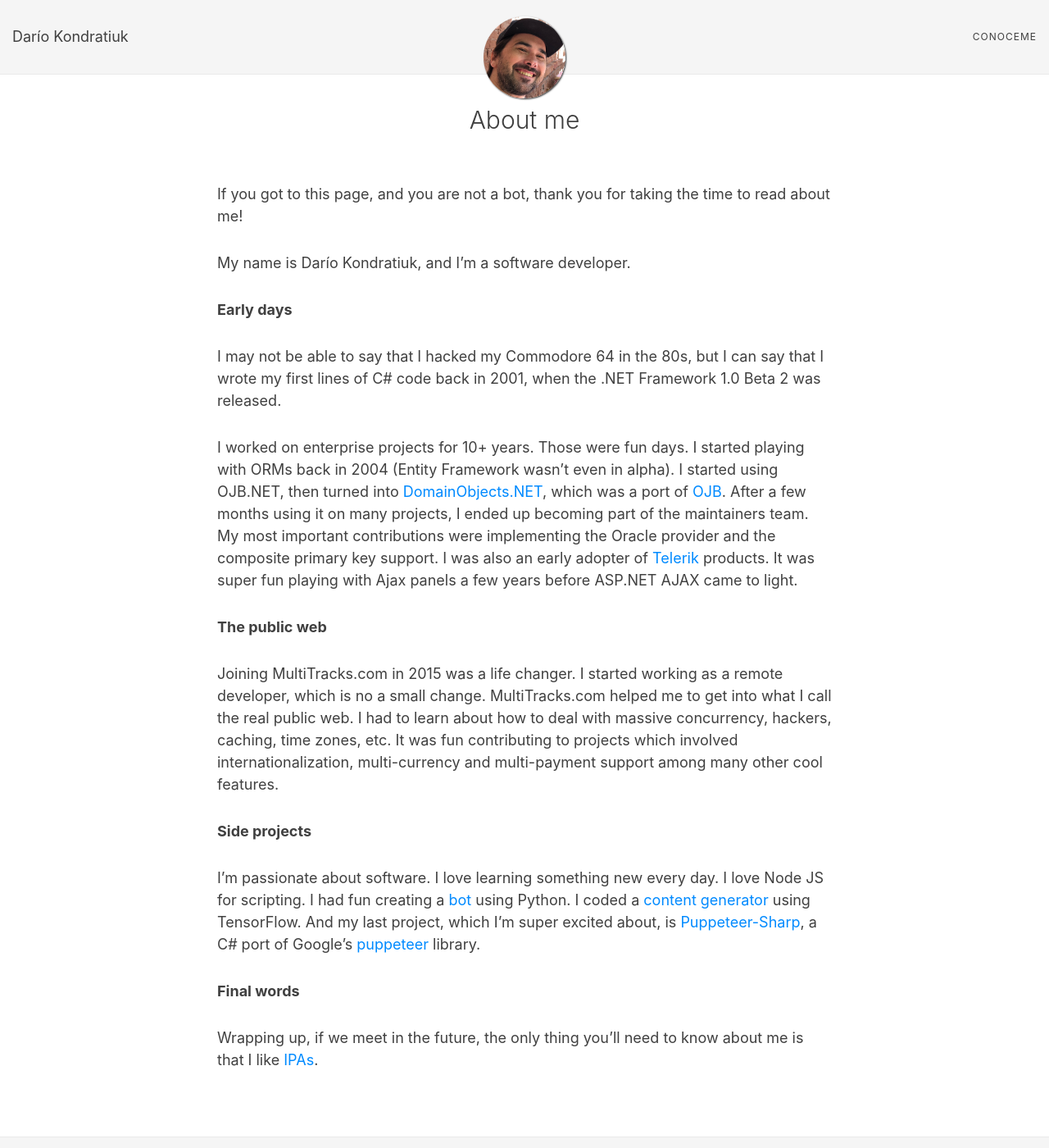
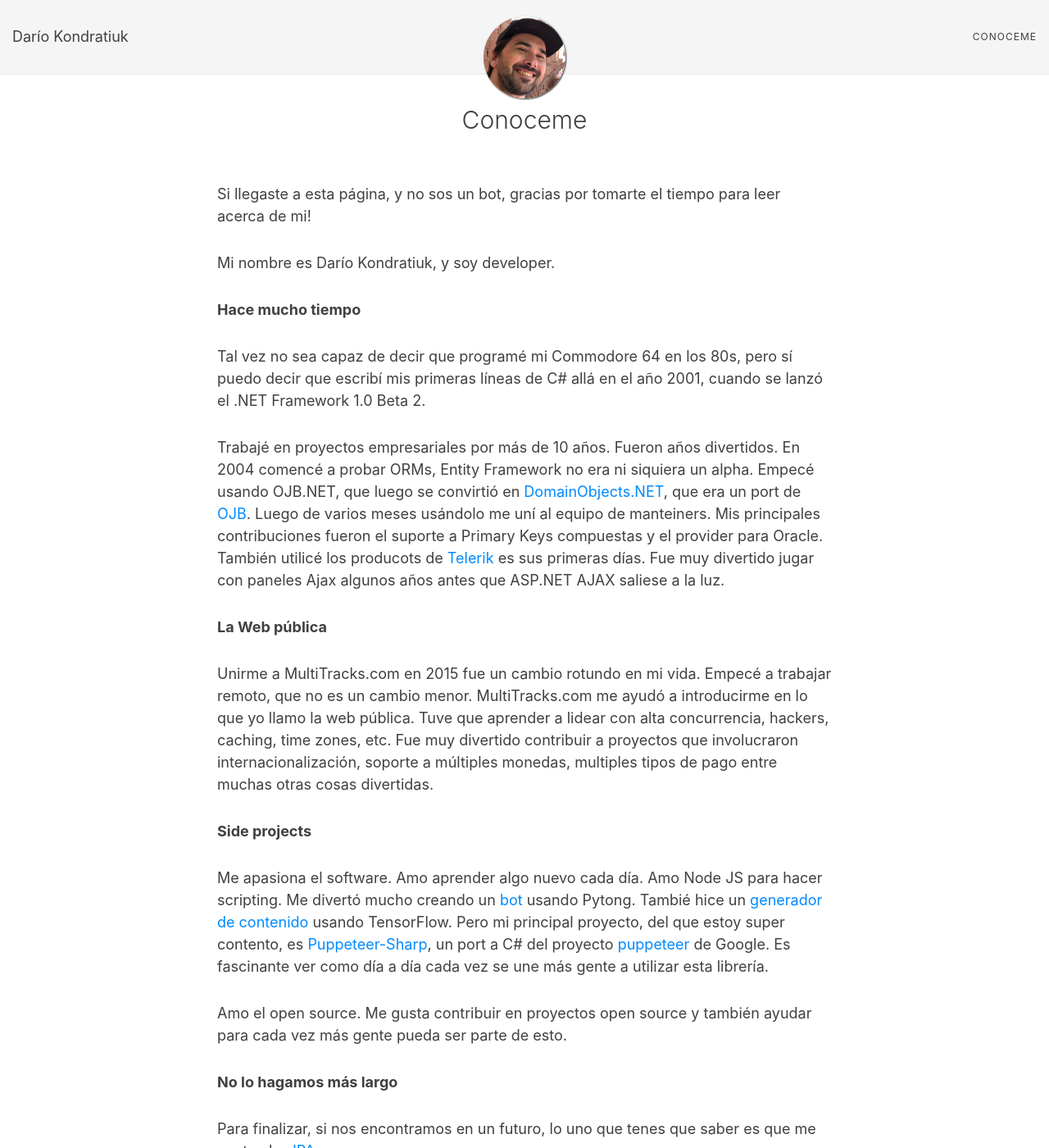
Before and after one commit to kblok/es, a Jekyll site: the page built from aboutme.md, in a window 1280 px wide and 1400 px high. Shown: the whole window at 82% size. Built offline with Jekyll 4.4.1, drawn with Linux system fonts in a browser that asks for light colours; nearby versions of some CDN libraries; some of the changed text lies outside the part shown.

Commit message:
About me

```diff
--- a/aboutme.md
+++ b/aboutme.md
@@ -1,26 +1,30 @@
 ---
 layout: page
-title: About me
+title: Conoceme
 ---
 
-If you got to this page, and you are not a bot, thank you for taking the time to read about me!
+Si llegaste a esta página, y no sos un bot, gracias por tomarte el tiempo para leer acerca de mi!
 
-My name is Darío Kondratiuk, and I’m a software developer.
+Mi nombre es Darío Kondratiuk, y soy developer.
 
-**Early days**
+**Hace mucho tiempo**
 
-I may not be able to say that I hacked my Commodore 64 in the 80s, but I can say that I wrote my first lines of C# code back in 2001, when the .NET Framework 1.0 Beta 2 was released.
+Tal vez no sea capaz de decir que programé mi Commodore 64 en los 80s, pero sí puedo decir que escribí mis primeras líneas de C# allá en el año 2001, cuando se lanzó el .NET Framework 1.0 Beta 2.
 
-I worked on enterprise projects for 10+ years. Those were fun days. I started playing with ORMs back in 2004 (Entity Framework wasn't even in alpha). I started using OJB.NET, then turned into [DomainObjects.NET](https://sourceforge.net/projects/domainobjects/), which was a port of [OJB](https://db.apache.org/ojb/). After a few months using it on many projects, I ended up becoming part of the maintainers team. My most important contributions were implementing the Oracle provider and the composite primary key support. I was also an early adopter of [Telerik](https://www.telerik.com/) products. It was super fun playing with Ajax panels a few years before ASP.NET AJAX came to light.
+Trabajé en proyectos empresariales por más de 10 años. Fueron años divertidos. En 2004 comencé a probar ORMs, Entity Framework no era ni siquiera un alpha. Empecé usando OJB.NET, que luego se convirtió en [DomainObjects.NET](https://sourceforge.net/projects/domainobjects/), que era un port de [OJB](https://db.apache.org/ojb/). Luego de varios meses usándolo me uní al equipo de manteiners. Mis principales contribuciones fueron el suporte a Primary Keys compuestas y el provider para Oracle. También utilicé los producots de [Telerik](https://www.telerik.com/) es sus primeras días. Fue muy divertido jugar con paneles Ajax algunos años antes que ASP.NET AJAX saliese a la luz.
 
-**The public web**
+**La Web pública**
 
-Joining MultiTracks.com in 2015 was a life changer. I started working as a remote developer, which is no a small change. MultiTracks.com helped me to get into what I call the real public web. I had to learn about how to deal with massive concurrency, hackers, caching, time zones, etc. It was fun contributing to projects which involved internationalization, multi-currency and multi-payment support among many other cool features.
+Unirme a MultiTracks.com en 2015 fue un cambio rotundo en mi vida. Empecé a trabajar remoto, que no es un cambio menor. MultiTracks.com me ayudó a introducirme en lo que yo llamo la web pública. Tuve que aprender a lidear con alta concurrencia, hackers, caching, time zones, etc. Fue muy divertido contribuir a proyectos que involucraron internacionalización, soporte a múltiples monedas, multiples tipos de pago entre muchas otras cosas divertidas.
 
 **Side projects**
 
-I'm passionate about software. I love learning something new every day. I love Node JS for scripting. I had fun creating a [bot](https://github.com/kblok/TelegramBotFriend) using Python. I coded a [content generator](https://github.com/kblok/RNN-bible-generator) using TensorFlow. And my last project, which I'm super excited about, is [Puppeteer-Sharp](https://github.com/kblok/puppeteer-sharp), a C# port of Google's [puppeteer](https://github.com/GoogleChrome/puppeteer) library.
+Me apasiona el software. Amo aprender algo nuevo cada día. Amo Node JS para hacer scripting. Me divertó mucho creando un [bot](https://github.com/kblok/TelegramBotFriend) usando Pytong. Tambié hice un [generador de contenido](https://github.com/kblok/RNN-bible-generator) usando TensorFlow. Pero mi principal proyecto, del que estoy super contento, es [Puppeteer-Sharp](https://github.com/kblok/puppeteer-sharp), un port a C# del proyecto [puppeteer](https://github.com/GoogleChrome/puppeteer) de Google. Es fascinante ver como día a día cada vez se une más gente a utilizar esta librería.
 
-**Final words**
+Amo el open source. Me gusta contribuir en proyectos open source y también ayudar para cada vez más gente pueda ser parte de esto.
 
-Wrapping up, if we meet in the future, the only thing you’ll need to know about me is that I like [IPAs](https://en.wikipedia.org/wiki/India_pale_ale).
+**No lo hagamos más largo**
+
+Para finalizar, si nos encontramos en un futuro, lo uno que tenes que saber es que me gustan las [IPAs](https://en.wikipedia.org/wiki/India_pale_ale).
+
+No pares de codear!
```
